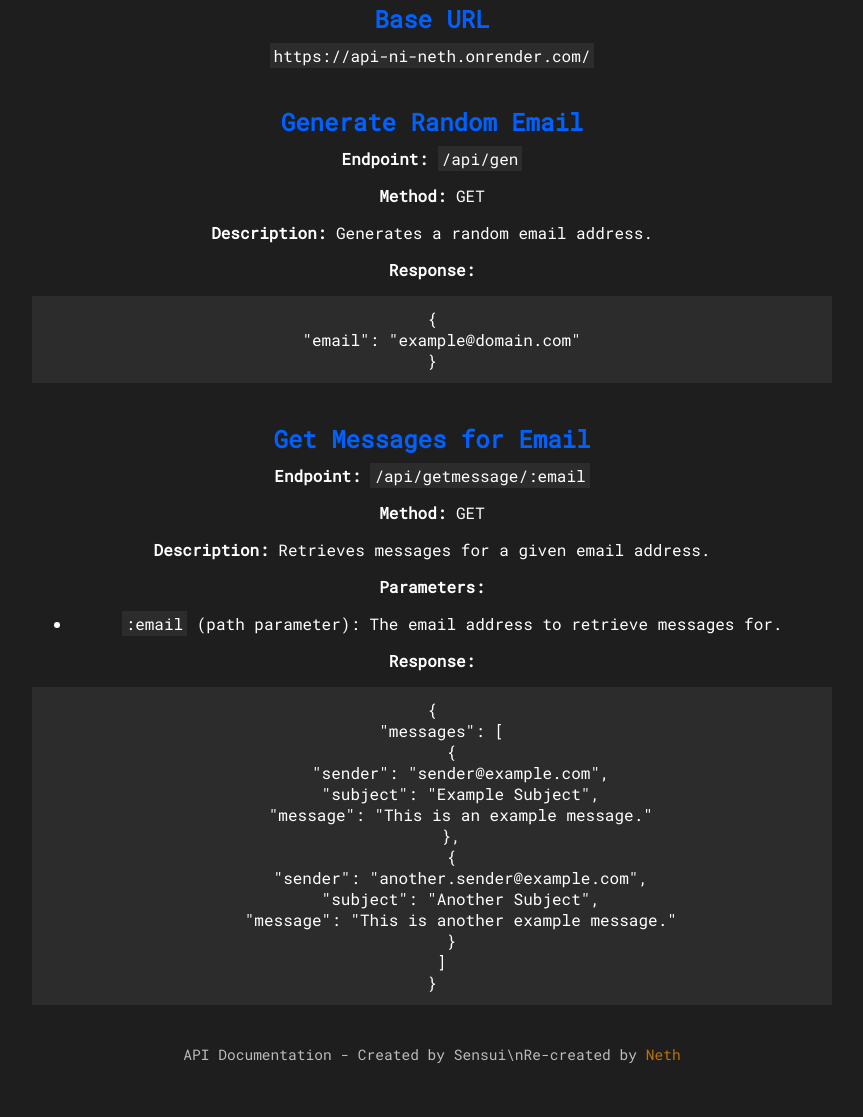
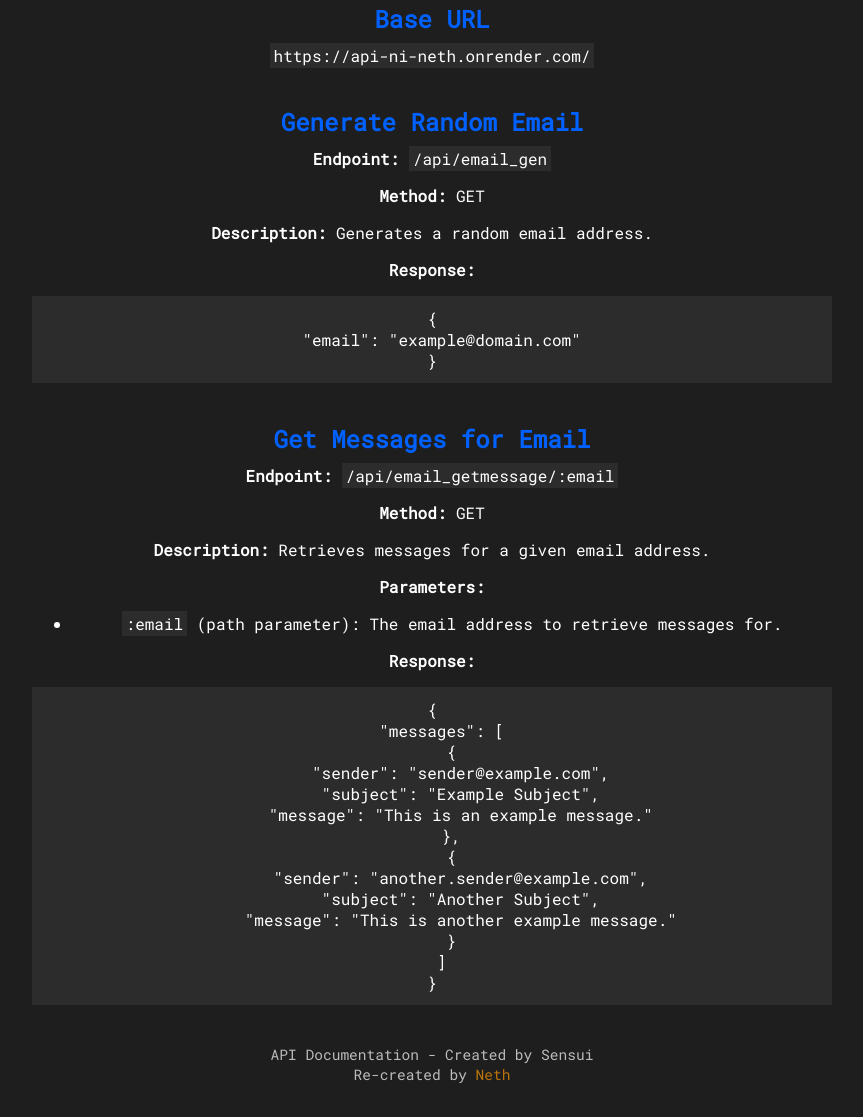
Before and after one commit to httpneth/Tester1234, a website: page index.html in a window 1280 px wide. Shown: the part 121-1238 px from the top of the page, without its empty margins (208-1071 px from the left). Drawn offline with Linux system fonts and the light colour scheme.

Commit message:
Update index.html

```diff
--- a/index.html
+++ b/index.html
@@ -97,7 +97,7 @@
     <p><code>https://api-ni-neth.onrender.com/</code></p>
 
     <h2>Generate Random Email</h2>
-    <p><strong>Endpoint:</strong> <code>/api/gen</code></p>
+    <p><strong>Endpoint:</strong> <code>/api/email_gen</code></p>
     <p><strong>Method:</strong> GET</p>
     <p><strong>Description:</strong> Generates a random email address.</p>
     <p><strong>Response:</strong></p>
@@ -106,7 +106,7 @@
 }</code></pre>
 
     <h2>Get Messages for Email</h2>
-    <p><strong>Endpoint:</strong> <code>/api/getmessage/:email</code></p>
+    <p><strong>Endpoint:</strong> <code>/api/email_getmessage/:email</code></p>
     <p><strong>Method:</strong> GET</p>
     <p><strong>Description:</strong> Retrieves messages for a given email address.</p>
     <p><strong>Parameters:</strong></p>
@@ -130,7 +130,7 @@
 }</code></pre>
 
     <footer>
-      <p>API Documentation - Created by Sensui\nRe-created by <a class="link" href="https://www.facebook.com/kennethaceberos">Neth</a></p>
+      <p>API Documentation - Created by Sensui<br>Re-created by <a class="link" href="https://www.facebook.com/kennethaceberos">Neth</a></p>
     </footer>
   </div>
 </body>
```
